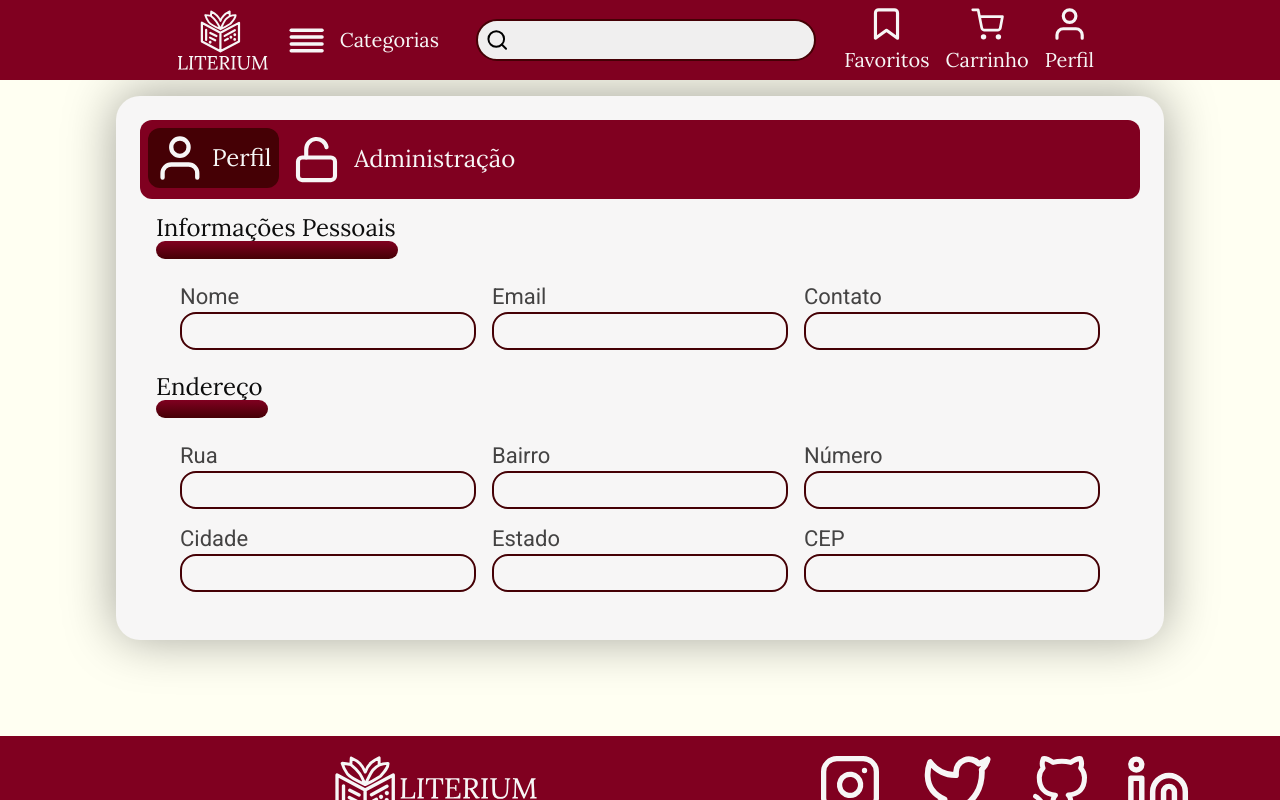
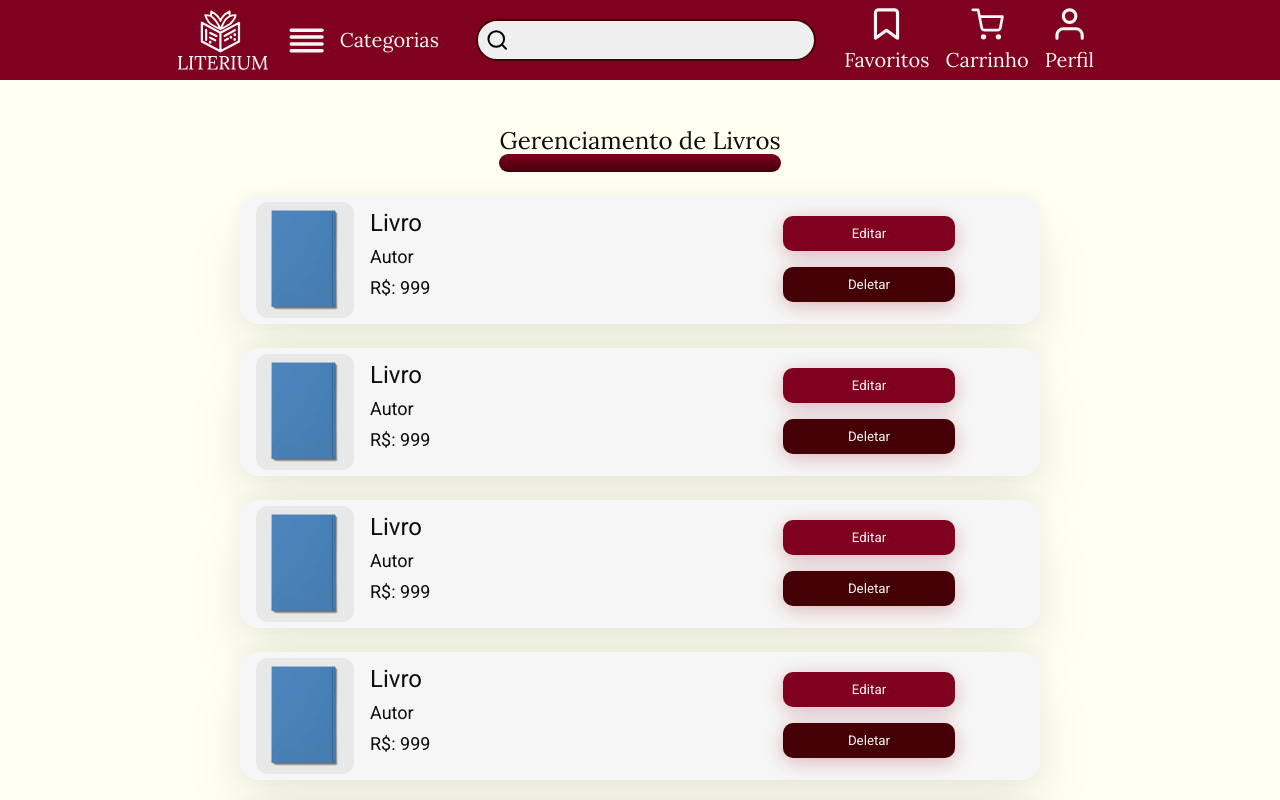
Before and after one commit to KauanHerbst/React-Literium-Project, a React (Create React App) app: page / in a window 1280 px wide. Shown: the top 800 px of the page. Built offline with nearby package versions, Linux system fonts and the light colour scheme.

Commit message:
BookManagementPage Created

```diff
--- a/src/App.js
+++ b/src/App.js
@@ -7,12 +7,13 @@ import FavComponent from './components/FavComponent/FavComponent';
 import CreateAccountComponent from './components/CreateAccountComponent/CreateAccountComponent';
 import LoginAccountComponent from './components/LoginAccountComponent/LoginAccountComponent';
 import ProfileComponent from './components/ProfileComponent/ProfileComponent';
+import BookManagComponent from './components/BookManagComponent/BookManagComponent';
 
 function App() {
   return (
     <>
       <MenuComponent />
-      <ProfileComponent />
+      <BookManagComponent />
       <FooterCompoenent />
     </>
   );
--- /dev/null
+++ b/src/Pages/BookManagementPage/BookManagementPage.js
@@ -0,0 +1,16 @@
+import React from 'react';
+import MenuComponent from '../../components/MenuComponent/MenuComponent';
+import BookManagComponent from '../../components/BookManagComponent/BookManagComponent';
+import FooterCompoenent from '../../components/LandPageComponents/FooterComponent/FooterComponent';
+
+function BookManagementPage() {
+  return (
+    <>
+      <MenuComponent />
+      <BookManagComponent />
+      <FooterCompoenent />
+    </>
+  );
+}
+
+export default BookManagementPage;
--- /dev/null
+++ b/src/Pages/ProfilePage/ProfilePage.js
@@ -0,0 +1,16 @@
+import React from 'react';
+import MenuComponent from '../../components/MenuComponent/MenuComponent';
+import ProfileComponent from '../../components/ProfileComponent/ProfileComponent';
+import FooterCompoenent from '../../components/LandPageComponents/FooterComponent/FooterComponent';
+
+function ProfilePage() {
+  return (
+    <>
+      <MenuComponent />
+      <ProfileComponent />
+      <FooterCompoenent />
+    </>
+  );
+}
+
+export default ProfilePage;
--- /dev/null
+++ b/src/components/BookInfoComponent/BookInfoComponent.js
@@ -0,0 +1,32 @@
+import React from 'react';
+import BookBlue from '../../images/BookBlue.webp';
+
+function BookInfoComponent() {
+  return (
+    <div className="flex-start container-book-info mb-3 flex-responsive">
+      <div className="flex-item-1 flex-start container-info flex-no-center">
+        <div className="image-product flex-start">
+          <img src={BookBlue} />
+        </div>
+        <div className="mg-1">
+          <h2 className="ml-1 mb-1">Livro</h2>
+          <h5 className="ml-1 mb-1">Autor</h5>
+          <h5 className="ml-1 mb-1">R$: 999</h5>
+        </div>
+      </div>
+      <div className="flex-item-1 flex-start buttons flex-column">
+        <button type="button" className="buttonAddCart btn-addFav mt-2">
+          Editar
+        </button>
+        <button
+          type="button"
+          className="buttonAddCart btn-addFav mt-2 btn-delete"
+        >
+          Deletar
+        </button>
+      </div>
+    </div>
+  );
+}
+
+export default BookInfoComponent;
--- /dev/null
+++ b/src/components/BookManagComponent/BookManagComponent.js
@@ -0,0 +1,27 @@
+import React from 'react';
+import BookInfoComponent from '../BookInfoComponent/BookInfoComponent';
+
+function BookManagComponent() {
+  return (
+    <section className="container flex-start flex-column ">
+      <div className="mb-3 mt-3">
+        <h2>Gerenciamento de Livros</h2>
+        <div className="text-sub-bar width-sub-bar-100" />
+      </div>
+      <div>
+        <BookInfoComponent />
+        <BookInfoComponent />
+        <BookInfoComponent />
+        <BookInfoComponent />
+        <BookInfoComponent />
+      </div>
+      <div>
+        <button type="button" className="buttonPattern">
+          Ver mais
+        </button>
+      </div>
+    </section>
+  );
+}
+
+export default BookManagComponent;
--- a/src/css/index.css
+++ b/src/css/index.css
@@ -1902,4 +1902,51 @@ svg, img {
   .container-profile-admin {
     width: 364px;
   }
+}
+
+.container-book-info {
+  border-radius: 18px;
+  width: 800px;
+  height: 128px;
+  padding: 8px 16px;
+  background-color: #F7F6F6;
+  box-shadow: 0px -0.359px 19.969px 0px rgba(0, 0, 0, 0.04), 0px 32.014px 61.049px 0px rgba(0, 0, 0, 0.08);
+}
+.container-book-info h2 {
+  font-family: "Roboto", sans-serif;
+}
+@media screen and (max-width: 960px) {
+  .container-book-info .container-info {
+    margin-top: 24px;
+  }
+}
+.container-book-info .image-product {
+  border-radius: 12px;
+  width: 98px;
+  background-color: #E9E8E8;
+  height: 116px;
+}
+.container-book-info img {
+  width: 70%;
+}
+@media screen and (max-width: 960px) {
+  .container-book-info {
+    width: 336px;
+    height: 292px;
+  }
+}
+.container-book-info .buttons {
+  margin-left: 148px;
+  margin-bottom: 18px;
+}
+@media screen and (max-width: 960px) {
+  .container-book-info .buttons {
+    margin-left: 0px;
+  }
+}
+.container-book-info .buttons .btn-delete {
+  background-color: #450005;
+}
+.container-book-info .buttons .btn-delete:hover {
+  background-color: #220000;
 }/*# sourceMappingURL=index.css.map */
--- a/src/css/index.scss
+++ b/src/css/index.scss
@@ -888,3 +888,56 @@ svg, img{
     width: 364px;
   }
 }
+
+// Book Management Page
+
+.container-book-info{
+  border-radius: 18px;
+  width: 800px;
+  height: 128px;
+  padding: 8px 16px;
+  background-color: $white-light-3;
+  box-shadow: 0px -0.359px 19.969px 0px rgba(0, 0, 0, 0.04), 0px 32.014px 61.049px 0px rgba(0, 0, 0, 0.08);
+
+  h2{
+    font-family: 'Roboto', sans-serif;
+  }
+
+  .container-info {
+    @include responsive(s){
+      margin-top: 24px;
+    }
+  }
+
+  .image-product{
+    border-radius: 12px;
+    width: 98px;
+    background-color: $white-light-1;
+    height: 116px;
+  }
+
+  img{
+    width: 70%;
+  }
+
+  @include responsive(s){
+    width: 336px;
+    height: 292px;
+  }
+
+  .buttons{
+    margin-left: 148px;
+    @include responsive(s){
+      margin-left: 0px;
+    }
+    margin-bottom: 18px;
+
+    .btn-delete{
+      background-color: $primary-dark-2;
+
+      &:hover{
+        background-color: $primary-dark-3;
+      }
+    }
+  }
+}
--- a/src/index.js
+++ b/src/index.js
@@ -10,10 +10,12 @@ import CartPage from './Pages/CartPage/CartPage';
 import FavPage from './Pages/FavPage/FavPage';
 import AccountPage from './Pages/AccountPage/AccountPage';
 import LoginPage from './Pages/LoginPage/LoginPage';
+import ProfilePage from './Pages/ProfilePage/ProfilePage';
+import BookManagementPage from './Pages/BookManagementPage/BookManagementPage';
 
 const root = ReactDOM.createRoot(document.getElementById('root'));
 root.render(
   <React.StrictMode>
-    <App />
+    <BookManagementPage />
   </React.StrictMode>
 );
```
Also changed, not shown: 1 other file (tests, documents, lock files or other folders).
